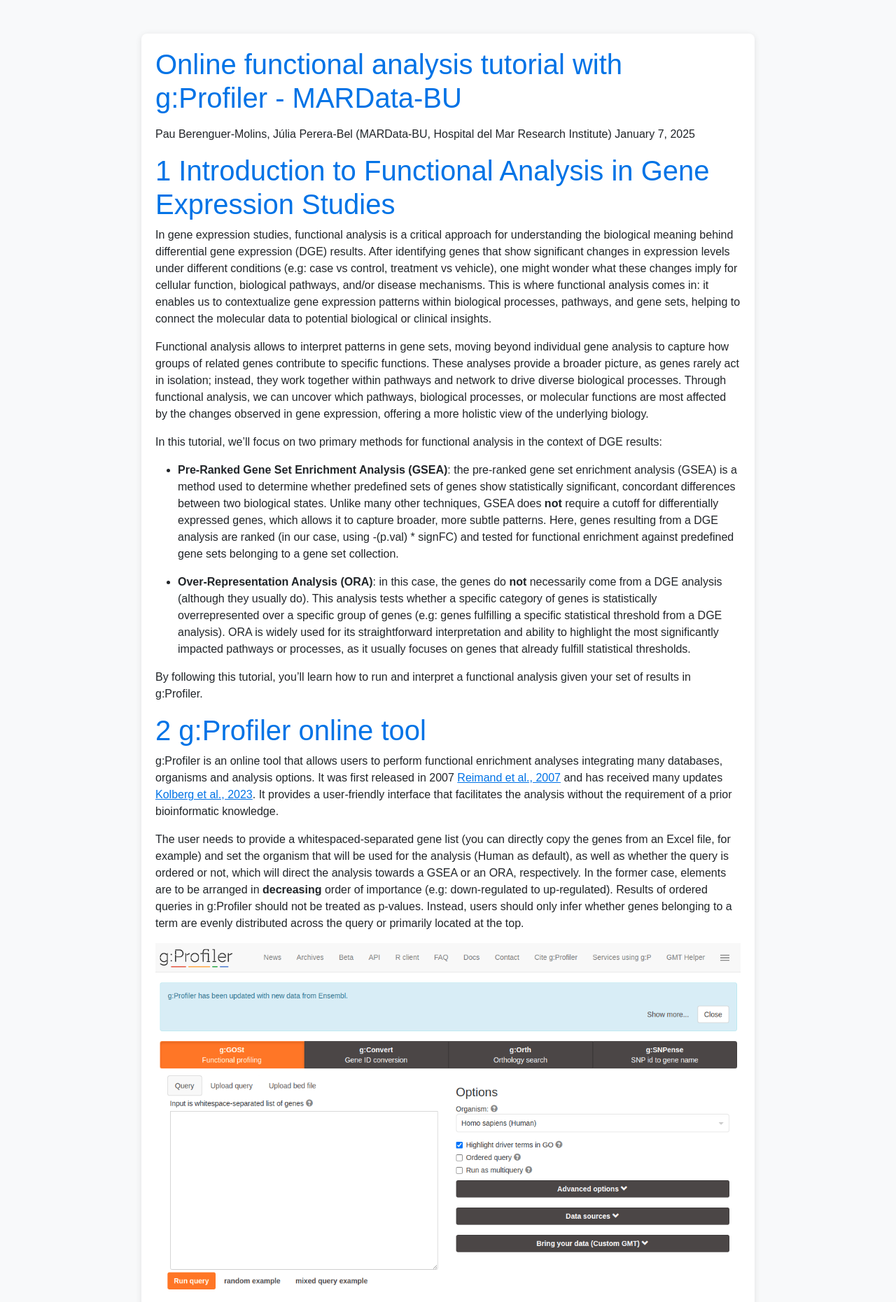
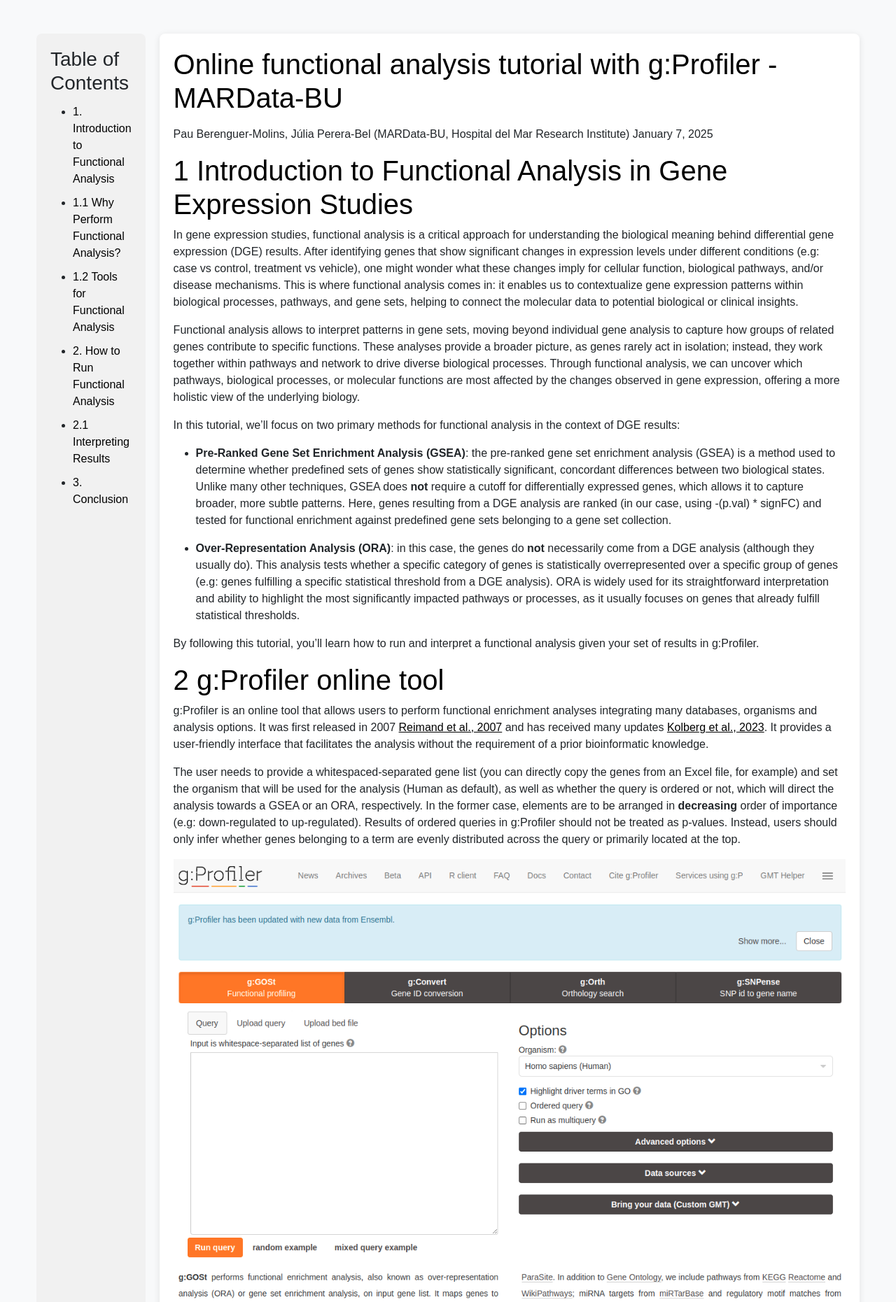
Before and after one commit to MARData-BU/Tutorials, a Jekyll site: the page built from functional_analysis_gprofiler_tutorial.md, in a window 1280 px wide. Shown: the top 1861 px of the page at 70% size. Built offline with Jekyll 4.4.1, drawn with Linux system fonts in a browser that asks for light colours.

Commit message:
Update default_mod.html
Trying to add a sidebar navigation index

```diff
--- a/_layouts/default_mod.html
+++ b/_layouts/default_mod.html
@@ -11,20 +11,29 @@
       background-color: #f8f9fa;
     }
     .container {
-      max-width: 900px;
+      max-width: 1200px;
       margin: 0 auto;
+      display: flex;
     }
-    h1, h2 {
-      color: #0073e6;
+    .sidebar {
+      width: 250px;
+      padding: 20px;
+      background-color: #f1f1f1;
+      border-radius: 8px;
+      margin-right: 20px;
     }
     .content {
+      flex-grow: 1;
       background-color: white;
       padding: 20px;
       border-radius: 8px;
       box-shadow: 0 2px 10px rgba(0, 0, 0, 0.1);
     }
+    h1, h2 {
+      color: #000000;
+    }
     a {
-      color: #0073e6;
+      color: #000000;
     }
     a:hover {
       text-decoration: underline;
@@ -33,11 +42,35 @@
       max-width: 100%;
       height: auto;
     }
+
+    /* Styling for Table of Contents in Sidebar */
+    .toc a {
+      display: block;
+      padding: 5px 0;
+      text-decoration: none;
+    }
+    .toc a:hover {
+      background-color: #f0f0f0;
+    }
   </style>
 </head>
 <body>
 
   <div class="container my-5">
+    <!-- Sidebar -->
+    <div class="sidebar">
+      <h3>Table of Contents</h3>
+      <ul class="toc">
+        <li><a href="#introduction">1. Introduction to Functional Analysis</a></li>
+        <li><a href="#why-perform">1.1 Why Perform Functional Analysis?</a></li>
+        <li><a href="#tools">1.2 Tools for Functional Analysis</a></li>
+        <li><a href="#steps">2. How to Run Functional Analysis</a></li>
+        <li><a href="#results">2.1 Interpreting Results</a></li>
+        <li><a href="#conclusion">3. Conclusion</a></li>
+      </ul>
+    </div>
+
+    <!-- Main Content -->
     <div class="content">
       <header>
         <h1>{{ page.title }}</h1>
@@ -50,7 +83,6 @@
     </div>
   </div>
 
-  <!-- Optional: Bootstrap JS (for interactive components like modals, dropdowns) -->
   <script src="https://cdn.jsdelivr.net/npm/bootstrap@5.3.0-alpha1/dist/js/bootstrap.bundle.min.js"></script>
 </body>
 </html>
```
